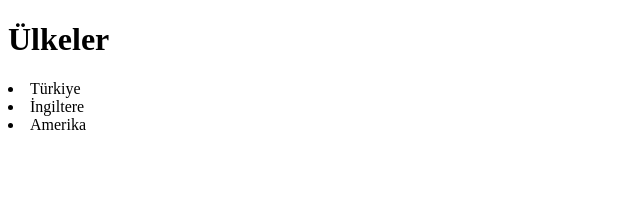
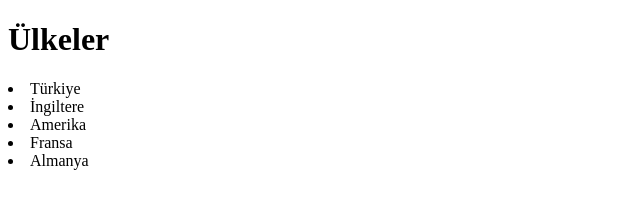
Before and after one commit to kecikrikci/GitTry, a website: page index.html in a window 1280 px wide. Shown: the whole page, without its empty margins (0-640 px from the left). Drawn offline with Linux system fonts and the light colour scheme.

Commit message:
second commit

```diff
--- a/index.html
+++ b/index.html
@@ -10,5 +10,7 @@
     <li>Türkiye</li>
     <li>İngiltere</li>
     <li>Amerika</li>
+    <li>Fransa</li>
+    <li>Almanya</li>
 </body>
 </html>
```
